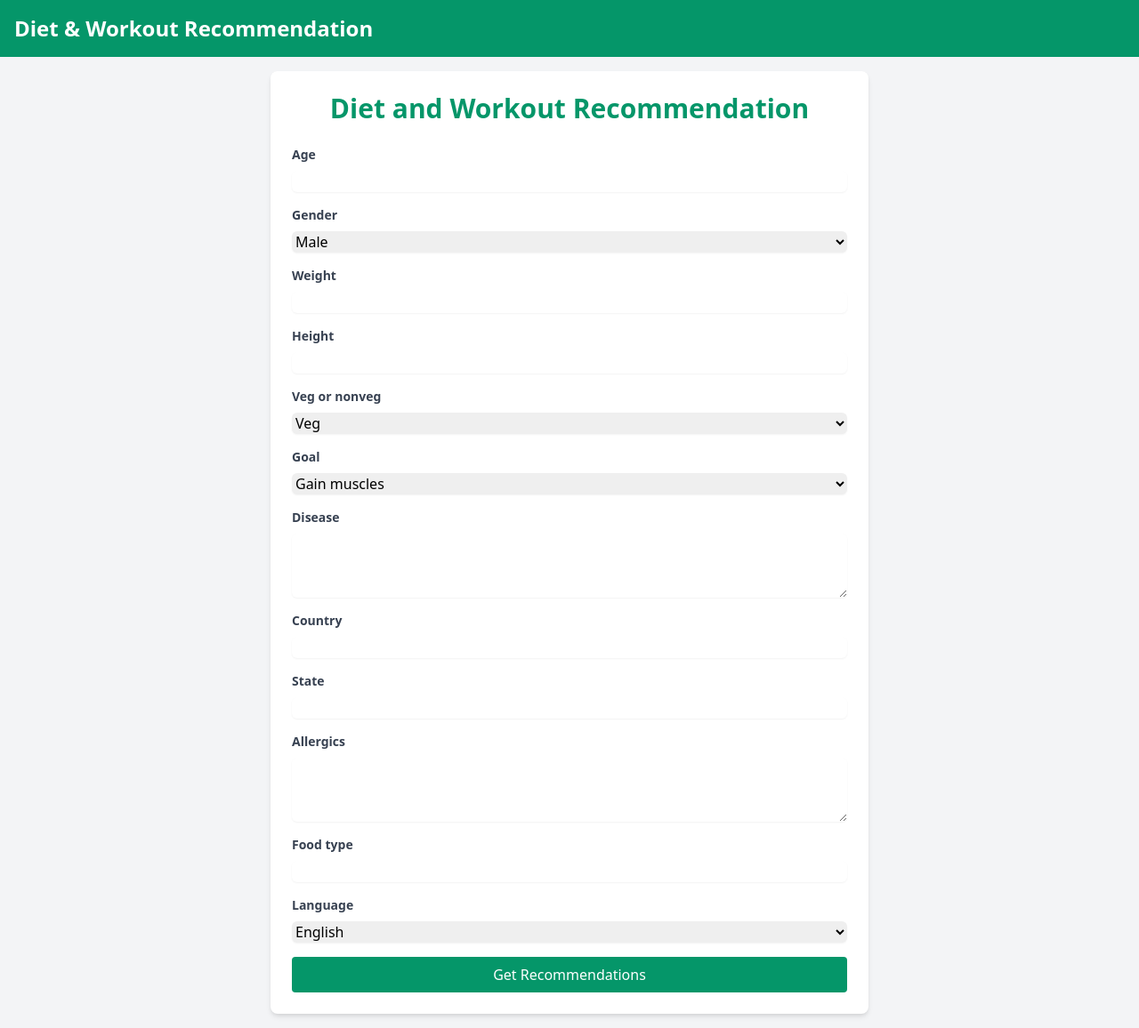
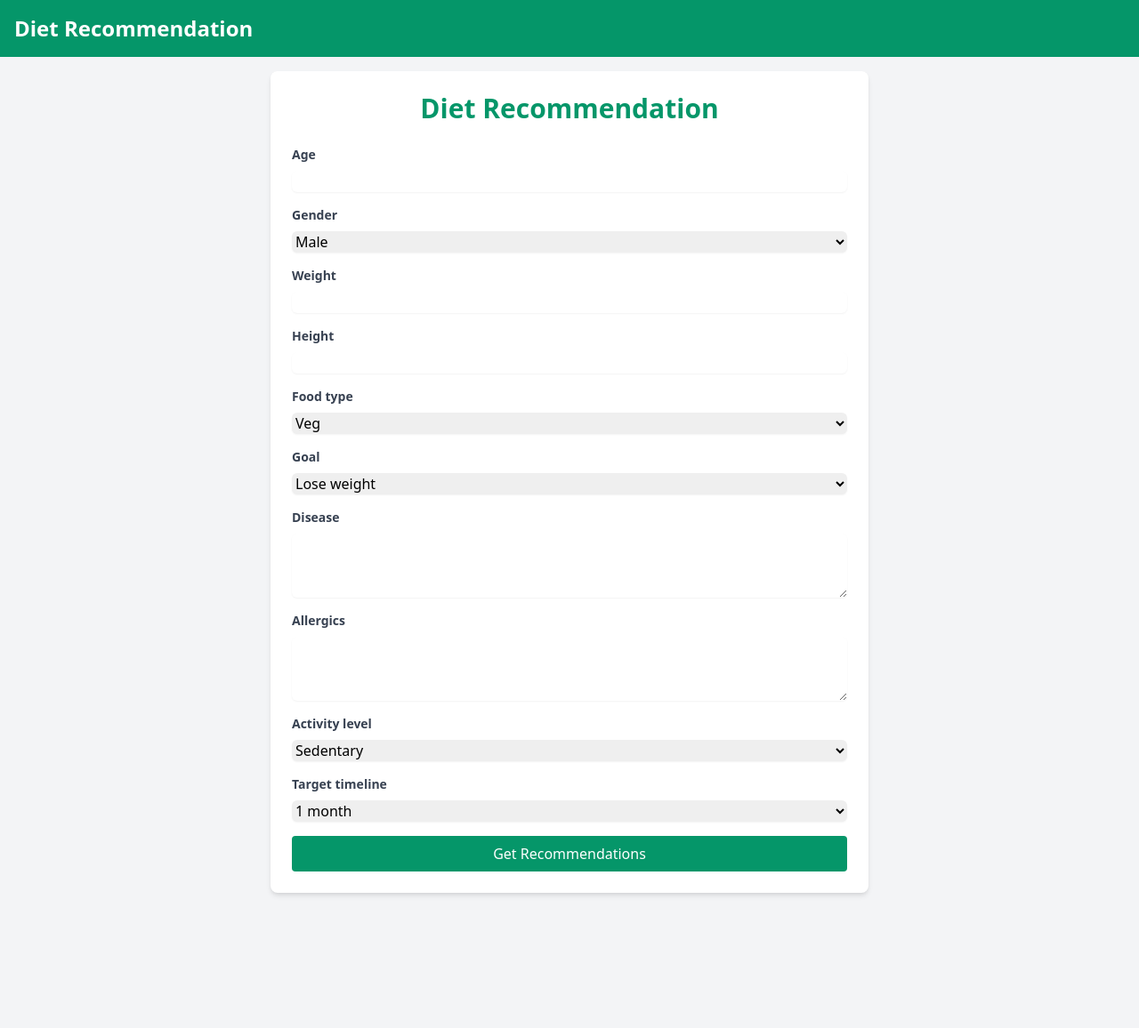
Before and after one commit to AdityaDeshmukh2023/Fitflow, a Django app: page / in a window 1280 px wide. Shown: the whole page at 89% size. After the commit the page ends 1007 px from the top, so only its background shows below. Run offline with Django 5.2, Linux system fonts and the light colour scheme; some libraries are stand-ins or nearby versions.

Commit message:
prompt and attributes updated with few html changes

````diff
--- a/diet_project/diet_recommendation/forms.py
+++ b/diet_project/diet_recommendation/forms.py
@@ -6,21 +6,30 @@ class DietRecommendationForm(forms.ModelForm):
     GENDER_CHOICES = [('Male', 'Male'), ('Female', 'Female')]
     DIET_CHOICES = [('Veg', 'Veg'), ('Non-Veg', 'Non-Veg'), ('Veg & Non-Veg', 'Veg & Non-Veg')]
     GOAL_CHOICES = [
+        ('Lose weight', 'Lose weight'),
+        ('Gain weight', 'Gain weight'),
+        ('Maintain physique', 'Maintain physique'),
         ('Gain muscles', 'Gain muscles'),
-        ('Lose weight', 'Lose weight'),
-        ('Maintain physique', 'Maintain physique')
+        ('Endurance Training', 'Endurance Training'),
+        ('Improved Energy Levels', 'Improved Energy Levels'),
+        ('Boost Immunity', 'Boost Immunity'),
+        ('Improve Gut Health', 'Improve Gut Health'),
     ]
-    LANGUAGE_CHOICES = [
-        ("English", "English"), ("Hindi", "Hindi"), ("Bengali", "Bengali"),
-        ("Punjabi", "Punjabi"), ("Tamil", "Tamil"), ("Telugu", "Telugu"),
-        ("Urdu", "Urdu"), ("Spanish", "Spanish"), ("French", "French"),
-        ("German", "German")
-    ]
+    Activity_Level = [('Sedentary', 'Sedentary'), ('moderately active', 'moderately active'), ('active', 'active')]
+    Target_timeline = [('1 month', '1 month'), ('3 months', '3 months'), ('6 months', '6 months'), ('1 year', '1 year')]
+    # LANGUAGE_CHOICES = [
+    #     ("English", "English"), ("Hindi", "Hindi"), ("Bengali", "Bengali"),
+    #     ("Punjabi", "Punjabi"), ("Tamil", "Tamil"), ("Telugu", "Telugu"),
+    #     ("Urdu", "Urdu"), ("Spanish", "Spanish"), ("French", "French"),
+    #     ("German", "German")
+    # ]
 
     gender = forms.ChoiceField(choices=GENDER_CHOICES)
-    veg_or_nonveg = forms.ChoiceField(choices=DIET_CHOICES)
+    Food_type = forms.ChoiceField(choices=DIET_CHOICES)
     goal = forms.ChoiceField(choices=GOAL_CHOICES)
-    language = forms.ChoiceField(choices=LANGUAGE_CHOICES)
+    Activity_level = forms.ChoiceField(choices=Activity_Level)
+    Target_timeline = forms.ChoiceField(choices=Target_timeline)
+    # language = forms.ChoiceField(choices=LANGUAGE_CHOICES)
 
     class Meta:
         model = UserProfile
--- a/diet_project/diet_recommendation/models.py
+++ b/diet_project/diet_recommendation/models.py
@@ -6,14 +6,15 @@ class UserProfile(models.Model):
     gender = models.CharField(max_length=10)
     weight = models.FloatField()
     height = models.FloatField()
-    veg_or_nonveg = models.CharField(max_length=20)
+    Food_type = models.CharField(max_length=20, default='Not Specified')
     goal = models.CharField(max_length=50)
     disease = models.TextField(blank=True)
-    country = models.CharField(max_length=100)
-    state = models.CharField(max_length=100)
+    # country = models.CharField(max_length=100)
+
     allergics = models.TextField(blank=True)
-    food_type = models.CharField(max_length=100)
-    language = models.CharField(max_length=20)
+    Activity_level = models.CharField(max_length=100)
+    # language = models.CharField(max_length=20)
+    Target_timeline = models.CharField(max_length=100)
     created_at = models.DateTimeField(auto_now_add=True)
 
 class DietRecommendation(models.Model):
--- a/diet_project/diet_recommendation/views.py
+++ b/diet_project/diet_recommendation/views.py
@@ -39,86 +39,128 @@ def diet_recommendation_view(request):
             model = genai.GenerativeModel("gemini-pro")
 
             prompt = f"""
-            Create a structured, easy-to-read diet and wellness plan with clear numbering (no markdown).
-            Use simple numbering (1., 2., 3.) and clear section breaks.
-            Format the response as plain text with clear headings and proper spacing.
+            You are an expert nutritionist specializing in personalized diet planning. Create a detailed, culturally-appropriate diet plan based on the following profile:
 
-            Create a plan for someone with these details:
-            Age: {profile.age}
-            Gender: {profile.gender}
-            Weight: {profile.weight} kg
-            Height: {profile.height} cm
-            Diet Type: {profile.veg_or_nonveg}
-            Goal: {profile.goal}
-            Health Conditions: {profile.disease}
-            Location: {profile.country}, {profile.state}
-            Food Allergies: {profile.allergics}
-            Food Preference: {profile.food_type}
-            Language: {profile.language}
+            INDIVIDUAL PROFILE:
+            - Age: {profile.age} years
+            - Gender: {profile.gender}
+            - Current Weight: {profile.weight} kg
+            - Height: {profile.height} cm
+            - Dietary Preference: {profile.Food_type}
+            - Health Goal: {profile.goal}
+            - Medical Conditions: {profile.disease}
+            - Activity Level: {profile.Activity_level}
+            - Food Allergies/Restrictions: {profile.allergics}
+            - Target Timeline: {profile.Target_timeline}
 
-            Format the response in this exact structure:
+            Please create a highly personalized nutrition plan following this EXACT format:
 
-            PERSONAL DIET AND WELLNESS PLAN
-            ===============================
+            1. NUTRITIONAL ANALYSIS
+            A. Current Status
+                - BMI and healthy weight range
+                - Daily caloric requirements
+                - Required macro distribution (protein, carbs, fats)
+                - Micronutrient focus areas
 
-            1. PROFILE SUMMARY
-               -------------
-               [List key details about the person]
+            B. Goal-Specific Adjustments
+                - Adjusted calorie targets for {profile.goal}
+                - Special dietary considerations for {profile.disease}
+                - Allergy-safe alternatives for {profile.allergics}
 
-            2. DAILY NUTRITION TARGETS
-               ---------------------
-               a) Calories:
-               b) Protein:
-               c) Carbs:
-               d) Fats:
+            2. PERSONALIZED MEAL PLAN
+            A. Daily Nutrition Targets
+                - Calories: [exact number] kcal
+                - Protein: [x] g
+                - Carbohydrates: [x] g
+                - Healthy Fats: [x] g
+                - Fiber: [x] g
+                - Water: [x] liters
 
-            3. MEAL SCHEDULE
-               -------------
-               BREAKFAST:
-               - Item 1 (portion)
-               - Item 2 (portion)
+            B. Meal Schedule (with exact portions)
+                1. Early Morning (6-7 AM)
+                    - Detailed items with quantities
+                    - Calories and macro breakdown
 
-               MORNING SNACK:
-               - Item 1 (portion)
-               - Item 2 (portion)
+                2. Breakfast (8-9 AM)
+                    - Detailed items with quantities
+                    - Calories and macro breakdown
 
-               LUNCH:
-               - Item 1 (portion)
-               - Item 2 (portion)
+                3. Mid-Morning (11 AM)
+                    - Detailed items with quantities
+                    - Calories and macro breakdown
 
-               EVENING SNACK:
-               - Item 1 (portion)
-               - Item 2 (portion)
+                4. Lunch (1-2 PM)
+                    - Detailed items with quantities
+                    - Calories and macro breakdown
 
-               DINNER:
-               - Item 1 (portion)
-               - Item 2 (portion)
+                5. Evening Snack (4-5 PM)
+                    - Detailed items with quantities
+                    - Calories and macro breakdown
 
-            4. WEEKLY WORKOUT PLAN
-               -----------------
-               [Day-wise exercise plan]
+                6. Dinner (7-8 PM)
+                    - Detailed items with quantities
+                    - Calories and macro breakdown
 
-            5. FOODS TO INCLUDE
-               ---------------
-               [List essential foods]
+            3. FOOD RECOMMENDATIONS
+            A. Essential Foods to Include Daily
+                - List 10 specific foods with benefits
+                - Recommended portions
+                - Best times to consume
 
-            6. FOODS TO AVOID
-               -------------
-               [List foods to avoid]
+            B. Foods to Limit/Avoid
+                - List specific foods
+                - Reasons for avoiding
+                - Healthy alternatives
 
-            7. LIFESTYLE RECOMMENDATIONS
-               ------------------------
-               [List key lifestyle tips]
+            4. MEAL PREPARATION GUIDELINES
+            A. Cooking Methods
+                - Recommended cooking techniques
+                - Tips for nutrient preservation
+                - Meal prep suggestions
 
-            8. IMPORTANT NOTES
-               --------------
-               [Any specific considerations based on health conditions or allergies]
+            B. Portion Control
+                - Visual portion guides
+                - Measuring techniques
+                - Portion adjustments based on activity
 
-            Use clear spacing and numbering. No markdown formatting.
+            5. HYDRATION AND SUPPLEMENTS
+            A. Hydration Schedule
+                - Daily water intake goals
+                - Best times to drink water
+                - Hydration tips
+
+            B. Recommended Supplements
+                - Essential supplements if needed
+                - Natural food alternatives
+                - Timing and dosage
+
+            6. PROGRESS MONITORING
+            A. Weekly Milestones
+                - Expected progress markers
+                - Measurements to track
+                - Adjustment triggers
+
+            B. Success Indicators
+                - Physical indicators
+                - Energy levels
+                - Digestive health markers
+
+            SPECIAL INSTRUCTIONS:
+            1. Include local food alternatives
+            2. Account for seasonal availability
+            3. Provide budget-friendly options
+            4. Consider cooking time constraints
+            5. Include simple recipes for key meals
+            6. List emergency food options
+            7. Provide meal prep shortcuts
+
+            Note: This nutrition plan is specifically designed for achieving {profile.goal} within {profile.Target_timeline}, taking into account {profile.Food_type} dietary preferences and {profile.disease} health considerations.
+
+            Please format the response in a clean, easy-to-read format without markdown symbols.
             """
 
-            response = model.generate_content(prompt)
-            recommendation_text = response.text
+            # response = model.generate_content(prompt)
+            # recommendation_text = response.text
 
             response = model.generate_content(prompt)
             recommendation_text = response.text.replace('```', '').replace('#', '')
--- a/diet_project/templates/diet/base.html
+++ b/diet_project/templates/diet/base.html
@@ -4,14 +4,14 @@
 <head>
     <meta charset="UTF-8">
     <meta name="viewport" content="width=device-width, initial-scale=1.0">
-    <title>Diet and Workout Recommendation</title>
+    <title>Diet Recommendation</title>
     <link href="https://cdn.jsdelivr.net/npm/tailwindcss@2.2.19/dist/tailwind.min.css" rel="stylesheet">
     <script src="https://cdn.plot.ly/plotly-latest.min.js"></script>
 </head>
 <body class="bg-gray-100">
     <nav class="bg-green-600 p-4 text-white">
         <div class="container mx-auto">
-            <a href="/" class="text-2xl font-bold">Diet & Workout Recommendation</a>
+            <a href="/" class="text-2xl font-bold">Diet Recommendation</a>
         </div>
     </nav>
 
--- a/diet_project/templates/diet/recommendation_form.html
+++ b/diet_project/templates/diet/recommendation_form.html
@@ -92,7 +92,7 @@ animateRunner();
 
 {% block content %}
 <div class="max-w-2xl mx-auto bg-white p-6 rounded-lg shadow-md">
-    <h1 class="text-3xl font-bold mb-6 text-center text-green-600">Diet and Workout Recommendation</h1>
+    <h1 class="text-3xl font-bold mb-6 text-center text-green-600">Diet Recommendation</h1>
 
     <form method="post" class="space-y-4">
         {% csrf_token %}
--- a/diet_project/templates/diet/recommendation_result.html
+++ b/diet_project/templates/diet/recommendation_result.html
@@ -44,7 +44,7 @@
 </style>
 {% block content %}
 <div class="max-w-4xl mx-auto bg-white p-6 rounded-lg shadow-md">
-    <h1 class="text-3xl font-bold mb-6 text-center text-green-600">Your Personalized Recommendations</h1>
+    <h1 class="text-3xl font-bold mb-6 text-center text-green-600">Diet Plan</h1>
 
     <div class="mb-6 p-4 bg-blue-50 rounded-lg">
         <h2 class="text-xl font-bold mb-2">BMI Information</h2>
````
Also changed, not shown: diet_project/db.sqlite3, diet_project/diet_recommendation/migrations/0003_rename_country_userprofile_activity_level_and_more.py (added), diet_project/diet_recommendation/migrations/0004_remove_userprofile_food_type_and_more.py (added).
